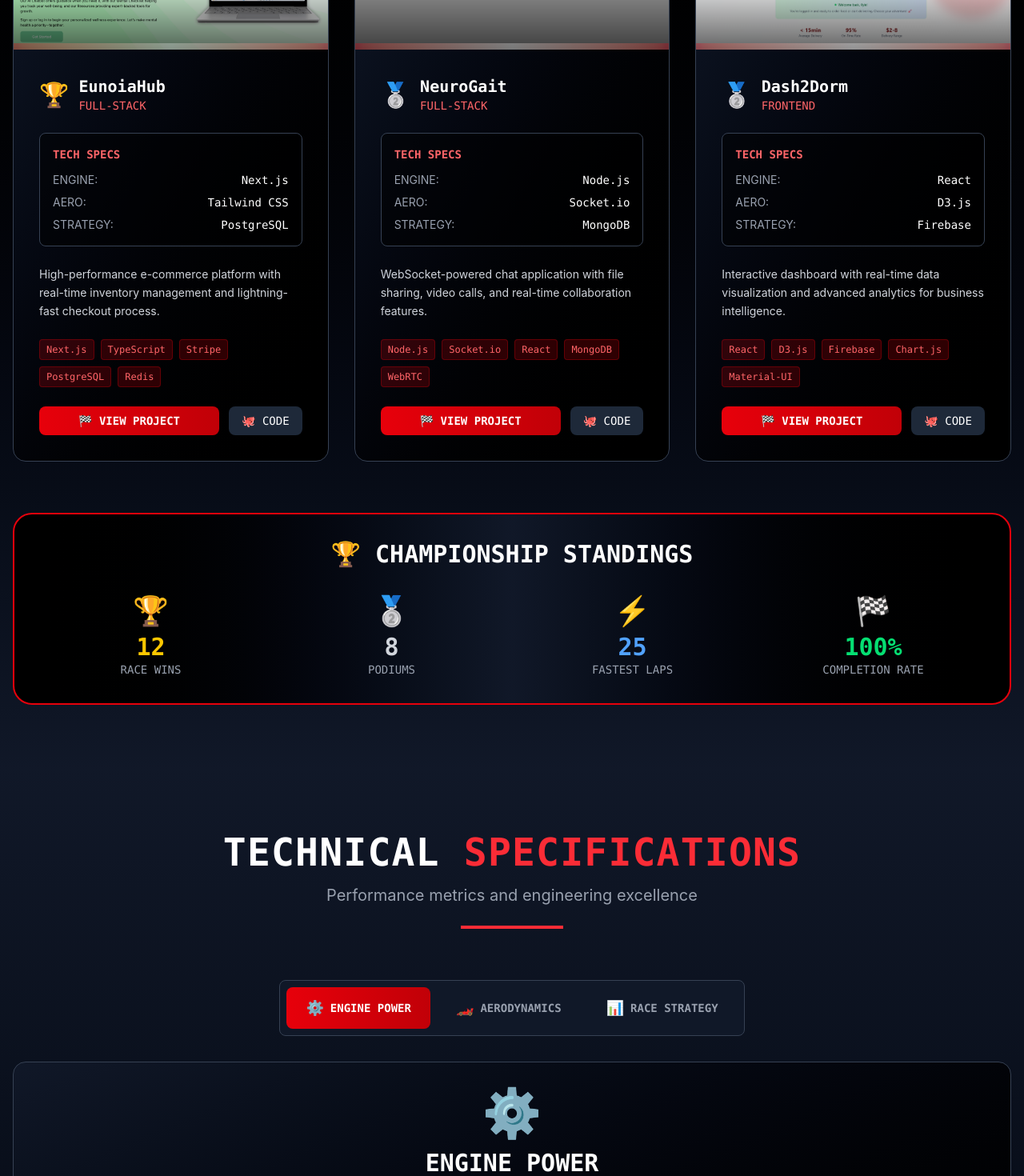
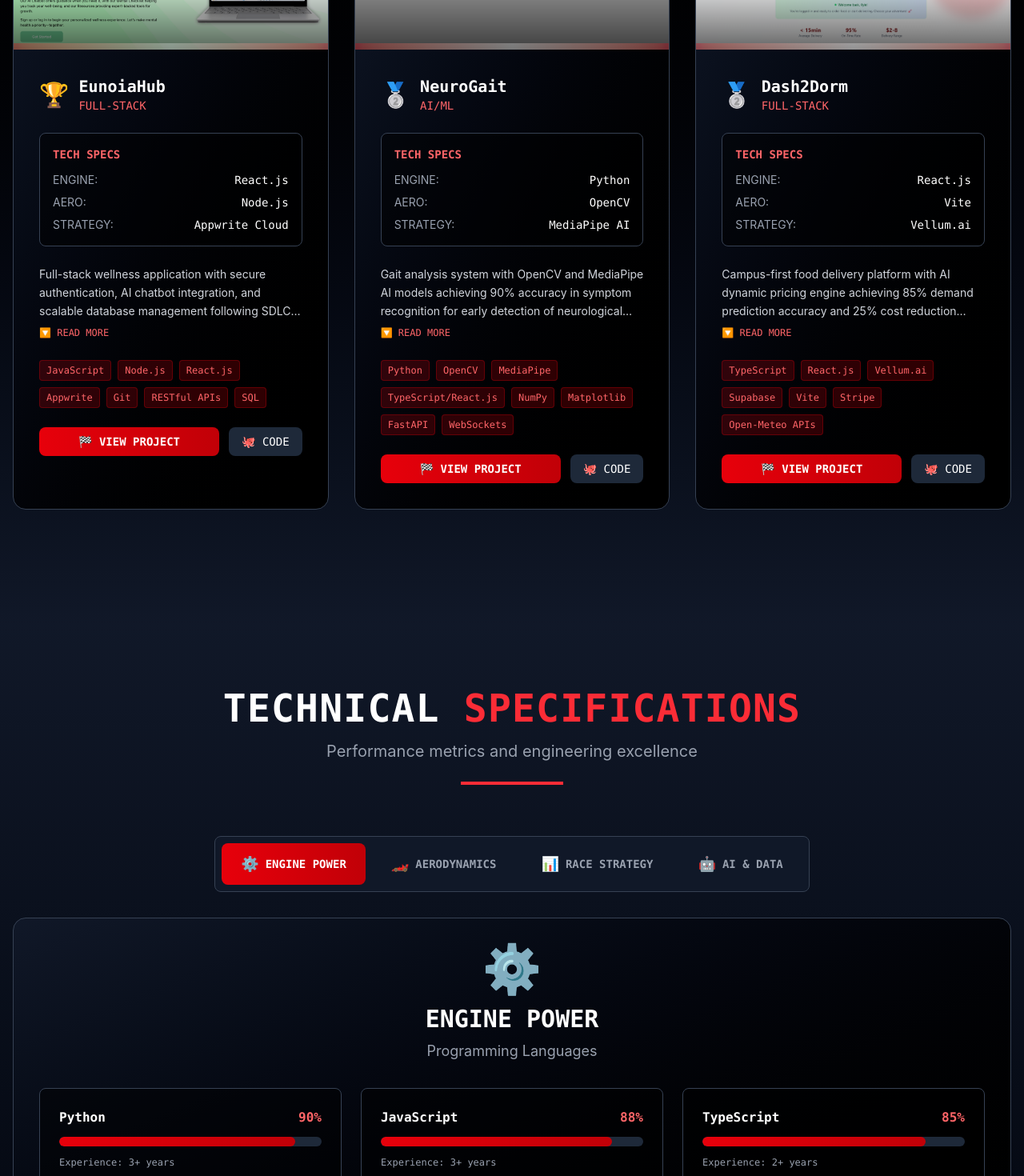
Before and after one commit to Ammar9faisal/portfolio, a Next.js app: page / in a window 1280 px wide. Shown: the part 1280-2750 px from the top of the page at 80% size. Built offline with nearby package versions, Linux system fonts and the light colour scheme; grey boxes are pictures that could not be loaded.

Commit message:
finalized portfolio

```diff
--- a/package.json
+++ b/package.json
@@ -11,7 +11,6 @@
   "dependencies": {
     "next": "15.5.0",
     "react": "19.1.0",
-    "react-bits": "^1.0.5",
     "react-dom": "19.1.0"
   },
   "devDependencies": {
--- a/src/components/DriverHero.tsx
+++ b/src/components/DriverHero.tsx
@@ -19,11 +19,12 @@ export default function DriverHero() {
     return () => clearTimeout(lightSequence);
   }, [trafficLight]);
 
+  // 🎛️ TELEMETRY CONFIGURATION - Edit these percentages to adjust the performance bars
   const telemetryData = [
-    { label: 'EXPERIENCE', value: '5+', unit: 'YEARS', color: 'text-green-400' },
-    { label: 'PROJECTS', value: '100+', unit: 'COMPLETED', color: 'text-blue-400' },
-    { label: 'TECHNOLOGIES', value: '25+', unit: 'MASTERED', color: 'text-yellow-400' },
-    { label: 'CONTRIBUTIONS', value: '1000+', unit: 'COMMITS', color: 'text-red-400' }
+    { label: 'EXPERIENCE', value: '5+', unit: 'YEARS', color: 'text-green-400', percentage: 85 },
+    { label: 'PROJECTS', value: '10+', unit: 'COMPLETED', color: 'text-blue-400', percentage: 90 },
+    { label: 'TECHNOLOGIES', value: '15+', unit: 'MASTERED', color: 'text-yellow-400', percentage: 80 },
+    { label: 'CONTRIBUTIONS', value: '500+', unit: 'COMMITS', color: 'text-red-400', percentage: 75 }
   ];
 
   return (
@@ -122,7 +123,7 @@ export default function DriverHero() {
                   <div className="mt-2 sm:mt-3 h-1.5 sm:h-2 bg-gray-800 rounded-full overflow-hidden">
                     <div
                       className={`h-full ${data.color.replace('text-', 'bg-')} rounded-full animate-pulse`}
-                      style={{ width: `${Math.min(parseInt(data.value) || 90, 100)}%` }}
+                      style={{ width: `${Math.min(data.percentage, 100)}%` }}
                     />
                   </div>
                 </div>
--- a/src/components/F1Header.tsx
+++ b/src/components/F1Header.tsx
@@ -13,6 +13,35 @@ export default function F1Header({ isReady }: F1HeaderProps) {
   useEffect(() => {
     const timer = setInterval(() => setTime(new Date()), 1000);
     return () => clearInterval(timer);
+  }, []);
+
+  useEffect(() => {
+    const handleScroll = () => {
+      const sections = ['hero', 'projects', 'skills', 'contact'];
+      const scrollPosition = window.scrollY + 100; // Offset for header height
+
+      for (const sectionId of sections) {
+        const element = document.getElementById(sectionId);
+        if (element) {
+          const { offsetTop, offsetHeight } = element;
+          if (scrollPosition >= offsetTop && scrollPosition < offsetTop + offsetHeight) {
+            setActiveSection(sectionId);
+            break;
+          }
+        }
+      }
+    };
+
+    // Set initial active section
+    handleScroll();
+
+    // Add scroll event listener
+    window.addEventListener('scroll', handleScroll, { passive: true });
+
+    // Cleanup
+    return () => {
+      window.removeEventListener('scroll', handleScroll);
+    };
   }, []);
 
   const navItems = [
@@ -119,15 +148,22 @@ export default function F1Header({ isReady }: F1HeaderProps) {
 
             {/* Mobile Social Links */}
             <div className="flex items-center space-x-1">
-              <button className="w-8 h-8 bg-gray-800 hover:bg-red-600 rounded-lg flex items-center justify-center transition-colors">
+              <a
+                href="https://github.com/Ammar9faisal"
+                target="_blank"
+                rel="noopener noreferrer"
+                className="w-8 h-8 bg-gray-800 hover:bg-red-600 rounded-lg flex items-center justify-center transition-colors"
+              >
                 <span className="text-white text-sm">🐙</span>
-              </button>
-              <button className="w-8 h-8 bg-gray-800 hover:bg-red-600 rounded-lg flex items-center justify-center transition-colors">
+              </a>
+              <a
+                href="https://linkedin.com/in/ammar9faisal"
+                target="_blank"
+                rel="noopener noreferrer"
+                className="w-8 h-8 bg-gray-800 hover:bg-red-600 rounded-lg flex items-center justify-center transition-colors"
+              >
                 <span className="text-white text-sm">💼</span>
-              </button>
-              <button className="w-8 h-8 bg-gray-800 hover:bg-red-600 rounded-lg flex items-center justify-center transition-colors">
-                <span className="text-white text-sm">🐦</span>
-              </button>
+              </a>
             </div>
           </div>
 
@@ -151,15 +187,22 @@ export default function F1Header({ isReady }: F1HeaderProps) {
 
             {/* Pit Crew Social Links */}
             <div className="flex items-center space-x-2">
-              <button className="w-10 h-10 bg-gray-800 hover:bg-red-600 rounded-lg flex items-center justify-center transition-colors">
+              <a
+                href="https://github.com/Ammar9faisal"
+                target="_blank"
+                rel="noopener noreferrer"
+                className="w-10 h-10 bg-gray-800 hover:bg-red-600 rounded-lg flex items-center justify-center transition-colors"
+              >
                 <span className="text-white">🐙</span>
-              </button>
-              <button className="w-10 h-10 bg-gray-800 hover:bg-red-600 rounded-lg flex items-center justify-center transition-colors">
+              </a>
+              <a
+                href="https://linkedin.com/in/ammar9faisal"
+                target="_blank"
+                rel="noopener noreferrer"
+                className="w-10 h-10 bg-gray-800 hover:bg-red-600 rounded-lg flex items-center justify-center transition-colors"
+              >
                 <span className="text-white">💼</span>
-              </button>
-              <button className="w-10 h-10 bg-gray-800 hover:bg-red-600 rounded-lg flex items-center justify-center transition-colors">
-                <span className="text-white">🐦</span>
-              </button>
+              </a>
             </div>
           </div>
         </div>
--- a/src/components/ProjectsSection.tsx
+++ b/src/components/ProjectsSection.tsx
@@ -5,15 +5,26 @@ import Image from 'next/image';
 
 export default function ProjectsSection() {
   const [hoveredProject, setHoveredProject] = useState<number | null>(null);
+  const [expandedProjects, setExpandedProjects] = useState<Set<number>>(new Set());
+
+  const toggleProjectExpansion = (index: number) => {
+    const newExpanded = new Set(expandedProjects);
+    if (newExpanded.has(index)) {
+      newExpanded.delete(index);
+    } else {
+      newExpanded.add(index);
+    }
+    setExpandedProjects(newExpanded);
+  };
 
   const projects = [
     {
       name: "EunoiaHub",
       category: "FULL-STACK",
-      description: "High-performance e-commerce platform with real-time inventory management and lightning-fast checkout process.",
-      engine: "Next.js",
-      aerodynamics: "Tailwind CSS",
-      strategy: "PostgreSQL",
+      description: "Full-stack wellness application with secure authentication, AI chatbot integration, and scalable database management following SDLC and Agile methodologies.",
+      engine: "React.js",
+      aerodynamics: "Node.js",
+      strategy: "Appwrite Cloud",
       image: "/projects/eunoiahub.png", // Add your project image here
       performance: {
         loadTime: "1.2s",
@@ -22,18 +33,18 @@ export default function ProjectsSection() {
         score: 95
       },
       position: 1,
-      technologies: ["Next.js", "TypeScript", "Stripe", "PostgreSQL", "Redis"],
+      technologies: ["JavaScript", "Node.js", "React.js", "Appwrite", "Git", "RESTful APIs", "SQL"],
       github: "https://github.com/Ammar9faisal/EunoiaHub",
       demo: "https://eunoia-hub.vercel.app",
       status: "WINNER"
     },
     {
       name: "NeuroGait",
-      category: "FULL-STACK",
-      description: "WebSocket-powered chat application with file sharing, video calls, and real-time collaboration features.",
-      engine: "Node.js",
-      aerodynamics: "Socket.io",
-      strategy: "MongoDB",
+      category: "AI/ML",
+      description: "Gait analysis system with OpenCV and MediaPipe AI models achieving 90% accuracy in symptom recognition for early detection of neurological disorders.",
+      engine: "Python",
+      aerodynamics: "OpenCV",
+      strategy: "MediaPipe AI",
       image: "/projects/neurogait.png", // Add your project image here
       performance: {
         loadTime: "0.8s",
@@ -42,18 +53,18 @@ export default function ProjectsSection() {
         score: 92
       },
       position: 2,
-      technologies: ["Node.js", "Socket.io", "React", "MongoDB", "WebRTC"],
+      technologies: ["Python", "OpenCV", "MediaPipe", "TypeScript/React.js", "NumPy", "Matplotlib", "FastAPI", "WebSockets"],
       github: "https://github.com/Ammar9faisal/NeuroGait",
       demo: "https://devpost.com/software/neurogait",
       status: "PODIUM"
     },
     {
       name: "Dash2Dorm",
-      category: "FRONTEND",
-      description: "Interactive dashboard with real-time data visualization and advanced analytics for business intelligence.",
-      engine: "React",
-      aerodynamics: "D3.js",
-      strategy: "Firebase",
+      category: "FULL-STACK",
+      description: "Campus-first food delivery platform with AI dynamic pricing engine achieving 85% demand prediction accuracy and 25% cost reduction through transparent pricing.",
+      engine: "React.js",
+      aerodynamics: "Vite",
+      strategy: "Vellum.ai",
       image: "/projects/dash2dorm.png", // Add your project image here
       performance: {
         loadTime: "1.5s",
@@ -62,7 +73,7 @@ export default function ProjectsSection() {
         score: 88
       },
       position: 3,
-      technologies: ["React", "D3.js", "Firebase", "Chart.js", "Material-UI"],
+      technologies: ["TypeScript", "React.js", "Vellum.ai", "Supabase", "Vite", "Stripe", "Open-Meteo APIs"],
       github: "https://github.com/Ammar9faisal/Dash2Dorm_hackthe6ix",
       demo: "https://devpost.com/software/lloyd-draft",
       status: "PODIUM"
@@ -173,9 +184,21 @@ export default function ProjectsSection() {
                 </div>
 
                 {/* Description */}
-                <p className="text-gray-300 text-xs sm:text-sm mb-4 sm:mb-6 leading-relaxed line-clamp-3">
-                  {project.description}
-                </p>
+                <div className="mb-4 sm:mb-6">
+                  <p className={`text-gray-300 text-xs sm:text-sm leading-relaxed transition-all duration-300 ${
+                    expandedProjects.has(index) ? '' : 'line-clamp-3'
+                  }`}>
+                    {project.description}
+                  </p>
+                  {project.description.length > 120 && (
+                    <button
+                      onClick={() => toggleProjectExpansion(index)}
+                      className="text-red-400 hover:text-red-300 text-xs font-mono mt-2 transition-colors duration-200"
+                    >
+                      {expandedProjects.has(index) ? '🔼 SHOW LESS' : '🔽 READ MORE'}
+                    </button>
+                  )}
+                </div>
 
 
                 {/* Technology Stack */}
@@ -226,35 +249,6 @@ export default function ProjectsSection() {
           ))}
         </div>
 
-        {/* Championship Summary */}
-        <div className="bg-gradient-to-r from-black via-gray-900 to-black rounded-3xl p-8 border-2 border-red-600">
-          <h3 className="text-3xl font-bold text-white text-center mb-8 font-mono">
-            🏆 CHAMPIONSHIP STANDINGS
-          </h3>
-
-          <div className="grid md:grid-cols-4 gap-6 text-center">
-            <div>
-              <div className="text-4xl mb-2">🏆</div>
-              <div className="text-3xl font-bold text-yellow-400 font-mono">12</div>
-              <div className="text-gray-400 text-sm font-mono">RACE WINS</div>
-            </div>
-            <div>
-              <div className="text-4xl mb-2">🥈</div>
-              <div className="text-3xl font-bold text-gray-300 font-mono">8</div>
-              <div className="text-gray-400 text-sm font-mono">PODIUMS</div>
-            </div>
-            <div>
-              <div className="text-4xl mb-2">⚡</div>
-              <div className="text-3xl font-bold text-blue-400 font-mono">25</div>
-              <div className="text-gray-400 text-sm font-mono">FASTEST LAPS</div>
-            </div>
-            <div>
-              <div className="text-4xl mb-2">🏁</div>
-              <div className="text-3xl font-bold text-green-400 font-mono">100%</div>
-              <div className="text-gray-400 text-sm font-mono">COMPLETION RATE</div>
-            </div>
-          </div>
-        </div>
       </div>
     </section>
   );
--- a/src/components/SkillsSection.tsx
+++ b/src/components/SkillsSection.tsx
@@ -25,76 +25,83 @@ export default function SkillsSection() {
   const skillCategories = [
     {
       title: "ENGINE POWER",
-      subtitle: "Backend Systems",
+      subtitle: "Programming Languages",
       icon: "⚙️",
       color: "red",
       skills: [
-        { name: "Node.js", level: 95, experience: "5 years" },
-        { name: "Python", level: 88, experience: "4 years" },
-        { name: "PostgreSQL", level: 92, experience: "5 years" },
-        { name: "MongoDB", level: 85, experience: "3 years" },
-        { name: "Express.js", level: 90, experience: "4 years" },
-        { name: "REST APIs", level: 95, experience: "5 years" }
+        { name: "Python", level: 90, experience: "3+ years" },
+        { name: "JavaScript", level: 88, experience: "3+ years" },
+        { name: "TypeScript", level: 85, experience: "2+ years" },
+        { name: "HTML/CSS", level: 92, experience: "3+ years" },
+        { name: "Java", level: 70, experience: "2+ years" },
+        { name: "SQL", level: 70, experience: "2+ years" }
       ]
     },
     {
       title: "AERODYNAMICS",
-      subtitle: "Frontend Performance",
+      subtitle: "Frameworks & Libraries",
       icon: "🏎️",
       color: "blue",
       skills: [
-        { name: "React.js", level: 98, experience: "5 years" },
-        { name: "Next.js", level: 94, experience: "3 years" },
-        { name: "TypeScript", level: 92, experience: "4 years" },
-        { name: "Tailwind CSS", level: 95, experience: "3 years" },
-        { name: "Vue.js", level: 85, experience: "2 years" },
-        { name: "React Native", level: 80, experience: "2 years" }
+        { name: "React.js", level: 90, experience: "3+ years" },
+        { name: "Node.js", level: 85, experience: "2+ years" },
+        { name: "Express.js", level: 82, experience: "2+ years" },
+        { name: "OpenCV", level: 88, experience: "2+ years" },
+        { name: "MediaPipe", level: 60, experience: "1+ years" },
+        { name: "Jest", level: 50, experience: "1+ years" }
       ]
     },
     {
       title: "RACE STRATEGY",
-      subtitle: "Architecture & DevOps",
+      subtitle: "Tools & Platforms",
       icon: "📊",
       color: "green",
       skills: [
-        { name: "AWS", level: 88, experience: "3 years" },
-        { name: "Docker", level: 85, experience: "3 years" },
-        { name: "Git", level: 98, experience: "6 years" },
-        { name: "CI/CD", level: 87, experience: "3 years" },
-        { name: "Microservices", level: 82, experience: "2 years" },
-        { name: "System Design", level: 90, experience: "4 years" }
+        { name: "Git", level: 95, experience: "3+ years" },
+        { name: "Appwrite", level: 75, experience: "2+ years" },
+        { name: "Supabase", level: 60, experience: "1+ years" },
+        { name: "Firebase", level: 60, experience: "1+ years" },
+        { name: "REST APIs", level: 75, experience: "2+ years" },
+        { name: "Arduino", level: 80, experience: "2+ years" }
+      ]
+    },
+    {
+      title: "AI & DATA",
+      subtitle: "Machine Learning & Analytics",
+      icon: "🤖",
+      color: "purple",
+      skills: [
+        { name: "NumPy", level: 50, experience: "2+ years" },
+        { name: "Matplotlib", level: 50, experience: "2+ years" },
+        { name: "OpenCV", level: 50, experience: "2+ years" },
+        { name: "MediaPipe", level: 75, experience: "1+ years" },
+        { name: "Gemini API", level: 80, experience: "2+ years" },
+        { name: "Vellum.ai", level: 75, experience: "1+ years" }
       ]
     }
   ];
 
   const experience = [
     {
-      year: "2025 May - August",
-      title: "Engineering Research Mentor - k2i Academy",
-      company: "York University",
-      description: "Hi",
-      milestone: "POLE_POSITION"
+      year: "May 2025 - Present",
+      title: "Engineering Research Mentor",
+      company: "K2I Academy - York University",
+      description: "Mentored high school Lab Assistants in software engineering, embedded systems, and AI concepts. Led workshops using Micro:bit, Cutebot, and HuskyLens AI Image Lens for hands-on programming and sensor integration. Guided student projects through the Engineering Design Process (EDP) with a focus on AI's in advancing education.",
+      milestone: "CURRENT_POSITION"
     },
     {
-      year: "2022",
-      title: "Full Stack Developer",
-      company: "Digital Solutions Inc",
-      description: "Developed e-commerce platforms and APIs",
-      milestone: "FASTEST_LAP"
+      year: "Sept 2023 - May 2027",
+      title: "Bachelor of Engineering in Software Engineering",
+      company: "York University",
+      description: "Studying Software Engineering with relevant coursework in Embedded Systems, Computer Organization, Data Structures and Algorithms. Active in engineering research and mentorship programs.",
+      milestone: "EDUCATION"
     },
     {
-      year: "2020",
-      title: "Frontend Developer",
-      company: "StartUp Velocity",
-      description: "Built responsive web applications",
-      milestone: "FIRST_WIN"
-    },
-    {
-      year: "2019",
-      title: "Junior Developer",
-      company: "CodeCraft Studios",
-      description: "Started professional development journey",
-      milestone: "ROOKIE_YEAR"
+      year: "2023 - Present",
+      title: "Independent Developer & Hackathon Participant",
+      company: "Various Projects",
+      description: "Developed multiple full-stack applications including AI-powered gait analysis systems, food delivery platforms with dynamic pricing, and wellness applications. Participated in hackathons like TerraHacks and Hack The 6ix.",
+      milestone: "PROJECT_PORTFOLIO"
     }
   ];
 
@@ -117,6 +124,12 @@ export default function SkillsSection() {
         text: 'text-green-400',
         border: 'border-green-600',
         gradient: 'from-green-600 to-green-700'
+      },
+      purple: {
+        bg: 'bg-purple-600',
+        text: 'text-purple-400',
+        border: 'border-purple-600',
+        gradient: 'from-purple-600 to-purple-700'
       }
     };
     return colors[color as keyof typeof colors];
@@ -243,47 +256,6 @@ export default function SkillsSection() {
             </div>
           </div>
         </div>
-
-        {/* Performance Dashboard */}
-        <div className="mt-16 bg-black rounded-2xl p-8 border-2 border-red-600">
-          <h3 className="text-3xl font-bold text-white text-center mb-8 font-mono">
-            📊 PERFORMANCE TELEMETRY
-          </h3>
-
-          <div className="grid md:grid-cols-4 gap-6">
-            <div className="text-center">
-              <div className="bg-red-600 rounded-full w-20 h-20 flex items-center justify-center mx-auto mb-4">
-                <span className="text-white text-2xl font-bold font-mono">95%</span>
-              </div>
-              <div className="text-white font-semibold font-mono">CODE QUALITY</div>
-              <div className="text-gray-400 text-sm font-mono">Average Score</div>
-            </div>
-
-            <div className="text-center">
-              <div className="bg-green-600 rounded-full w-20 h-20 flex items-center justify-center mx-auto mb-4">
-                <span className="text-white text-2xl font-bold font-mono">24H</span>
-              </div>
-              <div className="text-white font-semibold font-mono">RESPONSE TIME</div>
-              <div className="text-gray-400 text-sm font-mono">Max Turnaround</div>
-            </div>
-
-            <div className="text-center">
-              <div className="bg-blue-600 rounded-full w-20 h-20 flex items-center justify-center mx-auto mb-4">
-                <span className="text-white text-2xl font-bold font-mono">99%</span>
-              </div>
-              <div className="text-white font-semibold font-mono">UPTIME</div>
-              <div className="text-gray-400 text-sm font-mono">Project Reliability</div>
-            </div>
-
-            <div className="text-center">
-              <div className="bg-yellow-600 rounded-full w-20 h-20 flex items-center justify-center mx-auto mb-4">
-                <span className="text-white text-2xl font-bold font-mono">∞</span>
-              </div>
-              <div className="text-white font-semibold font-mono">PASSION</div>
-              <div className="text-gray-400 text-sm font-mono">Unlimited Drive</div>
-            </div>
-          </div>
-        </div>
       </div>
     </section>
   );
```
Also changed, not shown: 1 other file (tests, documents, lock files or other folders).
